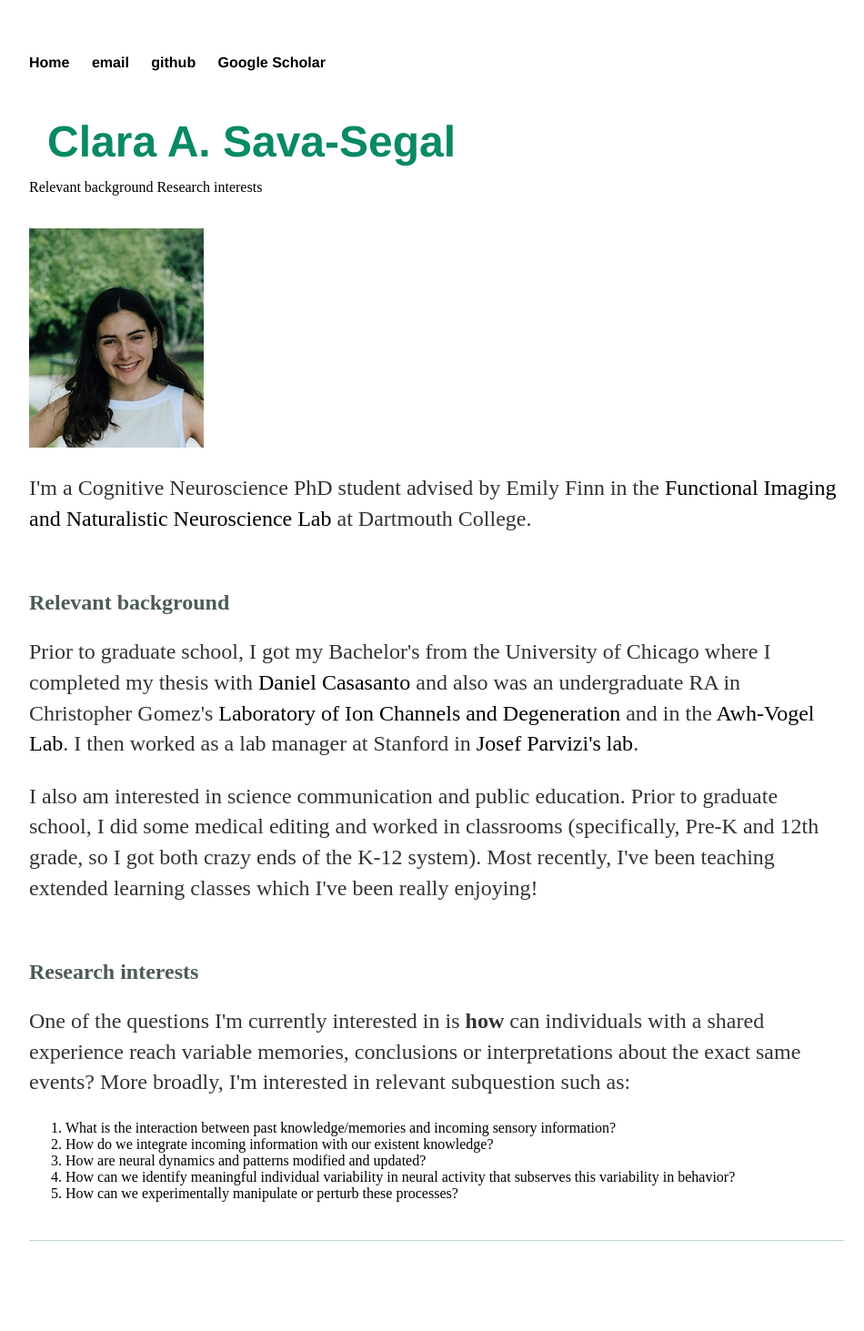
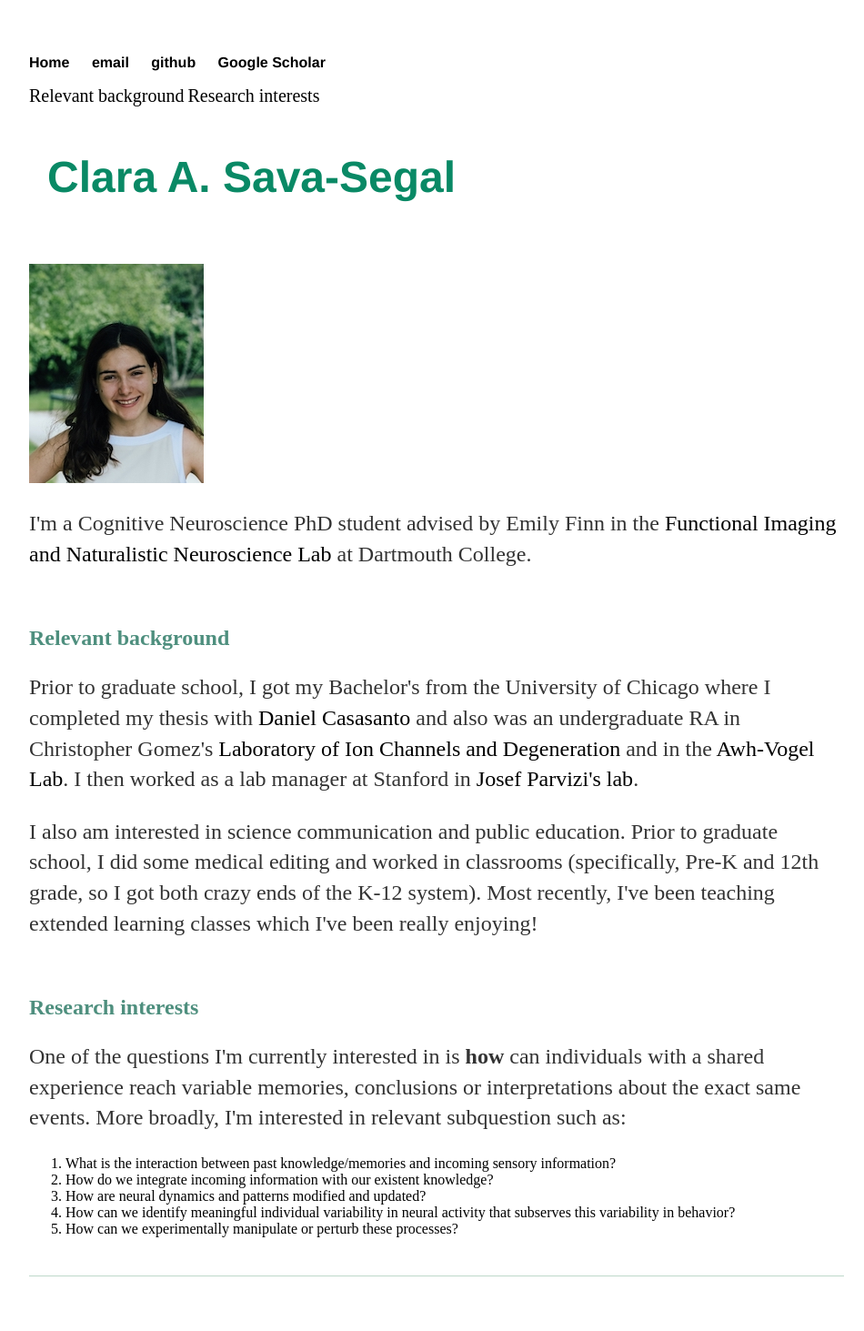
Before and after one commit to csavasegal/csavasegal.github.io, a Jekyll site: the page built from index.html, in a window 1280 px wide. Shown: the whole page at 91% size, without its empty margins (160-1110 px from the left). Built offline with Jekyll 4.4.1, drawn with Linux system fonts in a browser that asks for light colours; before the commit the page ends 1424 px from its top, so only the background shows below that.

Commit message:
Add files via upload

```diff
--- a/index.html
+++ b/index.html
@@ -6,10 +6,11 @@ title: Clara A. Sava-Segal
 
 
 <div class="header">
+    <a href="#background" style="font-size: 20px; text-decoration: none">Relevant background</a>
+    <a href="#researchint" style="font-size: 20px; text-decoration: none">Research interests</a>
+
     <h1><span style="color:rgb(9, 137, 101)">Clara A. Sava-Segal</span></h1>
     <!-- <h1><img src="img/sava-segal_clara.jpg" alt="img" /> <span style="color:rgb(9, 137, 101)">Clara A. Sava-Segal</span></h1> -->
-    <a href="#background">Relevant background</a>
-    <a href="#researchint">Research interests</a>
     <br>
     <br>
     <br>
@@ -30,7 +31,7 @@ title: Clara A. Sava-Segal
 
 
 <div id="background">
-    <h2><span style="color:rgb(76, 91, 87)">Relevant background</span></h2>
+    <h2><span style="color:rgb(78, 143, 126)">Relevant background</span></h2>
 	<p>Prior to graduate school, I got my Bachelor's from the University of Chicago where I completed my thesis with <a href = "http://casasanto.com/" >Daniel Casasanto</a>
         and also was an undergraduate RA in Christopher Gomez's <a href = "https://voices.uchicago.edu/gomezlab/" > Laboratory of Ion Channels and Degeneration </a> and in the <a href = "https://awhvogellab.com/" >Awh-Vogel Lab</a>.
         I then worked as a lab manager at Stanford in <a href = "https://med.stanford.edu/parvizi-lab.html" > Josef Parvizi's lab</a>. </p>
@@ -43,10 +44,10 @@ title: Clara A. Sava-Segal
 
 
 <div id="researchint">
-    <h2><span style="color:rgb(76, 91, 87)">Research interests</span></h2>
+    <h2><span style="color:rgb(78, 143, 126)">Research interests</span></h2>
 	<p>
         One of the questions I'm currently interested in is <strong>how</strong> can individuals with a shared experience
-        reach variable memories, conclusions or interpretations about the exact same events?
+        reach variable memories, conclusions or interpretations about the exact same events.
 
         More broadly, I'm interested in relevant subquestion such as:
 
```
